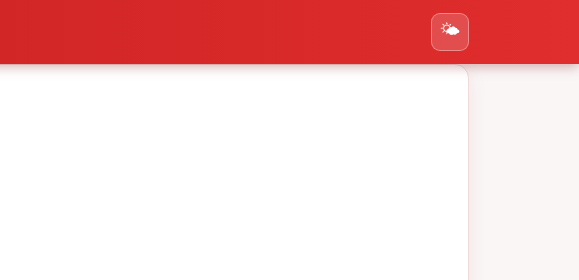
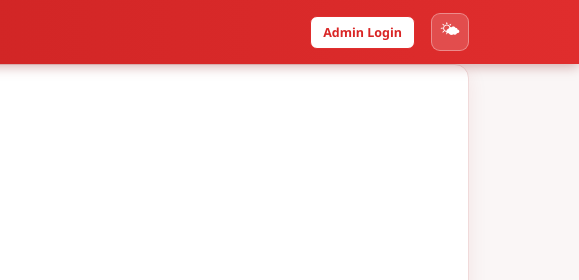
Before and after one commit to sirmichaelawukugh-cpu/telecel-askhr, a website: page public/index.html in a window 1280 px wide. Shown: the top 280 px of the page, 701-1280 px from the left. Drawn offline with nearby package versions, Linux system fonts and the light colour scheme.

Commit message:
Move admin login link to top-right corner of topbar

```diff
--- a/public/app.js
+++ b/public/app.js
@@ -36,6 +36,7 @@ function showAdminView() {
   document.querySelectorAll('.admin-view').forEach(el => el.style.display = '');
   $('#adminNav').style.display = '';
   $('#logoutBtn').style.display = '';
+  $('#adminLoginLink').style.display = 'none';
   $('#userLabel').textContent = state.user.name + ' (admin)';
   switchView('dashboard');
 }
@@ -45,6 +46,7 @@ function showPublicView() {
   document.querySelectorAll('.admin-view').forEach(el => el.style.display = 'none');
   $('#adminNav').style.display = 'none';
   $('#logoutBtn').style.display = 'none';
+  $('#adminLoginLink').style.display = '';
   $('#userLabel').textContent = '';
 }
 
--- a/public/index.html
+++ b/public/index.html
@@ -24,6 +24,7 @@
         <a href="#reports" class="nav-link" data-view="reports">Reports</a>
       </nav>
       <div class="topbar-right">
+        <a href="/login.html" id="adminLoginLink" class="btn btn-sm btn-outline topbar-admin-login">Admin Login</a>
         <span id="userLabel" class="user-label"></span>
         <button id="logoutBtn" class="btn btn-sm btn-outline topbar-logout" style="display:none">Logout</button>
         <button id="themeToggle" class="theme-toggle" title="Toggle day / night theme" aria-label="Toggle theme">&#127774;</button>
@@ -124,7 +125,6 @@
         </div>
         <div class="form-actions full">
           <button type="submit" class="btn btn-primary">Submit Ticket</button>
-          <a href="/login.html" class="btn btn-outline">Admin Login</a>
         </div>
       </form>
     </section>
--- a/public/style.css
+++ b/public/style.css
@@ -181,6 +181,21 @@ body {
 }
 
 .topbar-logout:hover {
+  background: rgba(255, 255, 255, 0.25);
+  color: var(--white);
+}
+
+.topbar-admin-login {
+  color: rgba(255, 255, 255, 0.85);
+  border-color: rgba(255, 255, 255, 0.4);
+  background: rgba(255, 255, 255, 0.12);
+  font-size: 12.5px;
+  padding: 5px 12px;
+  text-decoration: none;
+  font-weight: 600;
+}
+
+.topbar-admin-login:hover {
   background: rgba(255, 255, 255, 0.25);
   color: var(--white);
 }
```
